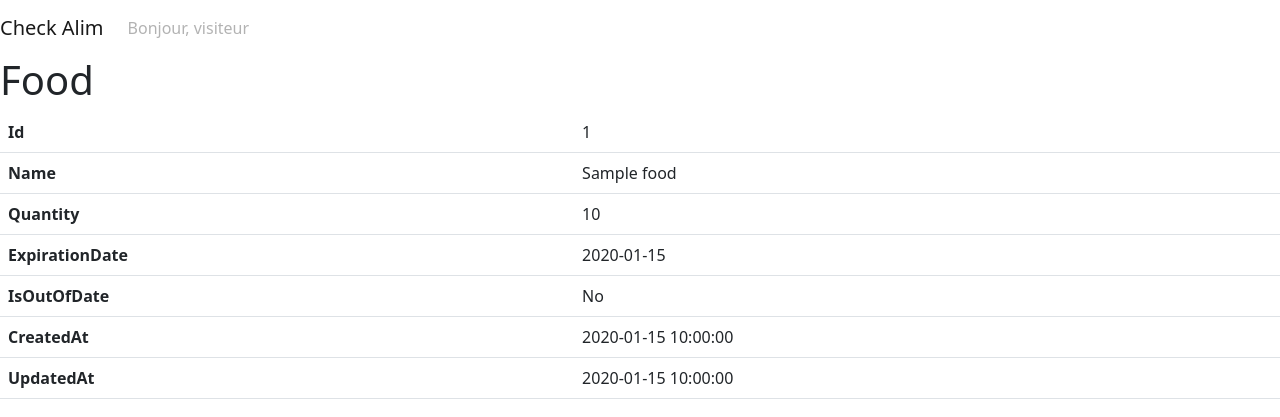
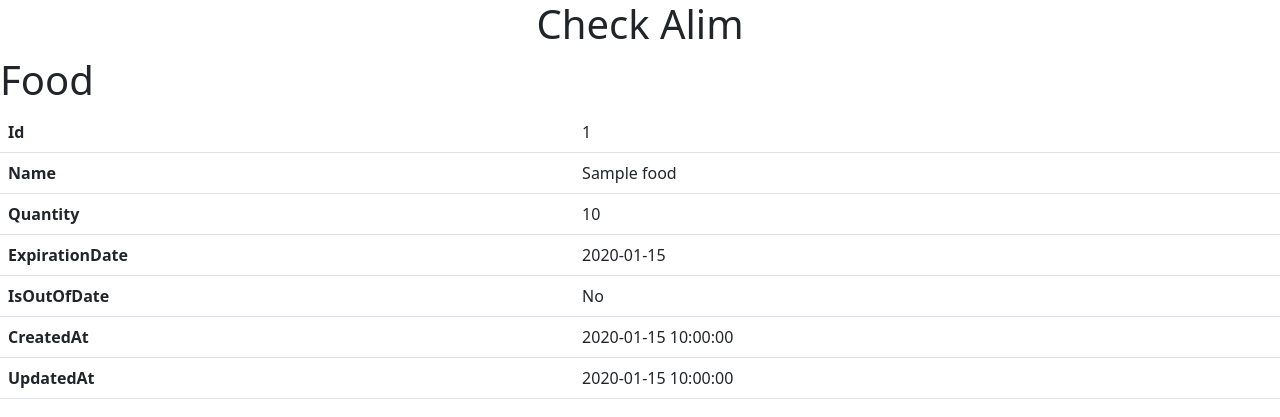
Before and after one commit to Seb735/CheckAlim, a Symfony app: template templates/front/food/show.html.twig in a window 1280 px wide. Shown: the top 417 px of the page. Run offline with Twig, Linux system fonts and the light colour scheme; the template is opened without the code that fills it: most values are stand-ins (such as "Sample title", 1, 10 or a date in 2020); some libraries are stand-ins or nearby versions.

Commit message:
WIP dashboard en twig

```diff
--- a/templates/layout/_footer.html.twig
+++ b/templates/layout/_footer.html.twig
@@ -1,3 +1,6 @@
 <footer>
-
+    {% if is_granted('IS_AUTHENTICATED_FULLY') %}
+        <span class="nav-link disabled">{{ app.user.email }}</span>
+        <a class="btn btn-dark" href="{{ path('app_logout') }}">Deconnexion</a>
+    {% endif %}
 </footer>
--- a/templates/layout/_header.html.twig
+++ b/templates/layout/_header.html.twig
@@ -1,29 +1,19 @@
-<header>
-        <nav class="navbar navbar-expand-lg navbar-light">
-            <span class="navbar-brand">Check Alim</span>
-
-            <div class="collapse navbar-collapse" id="navbarSupportedContent">
-                <ul class="navbar-nav mr-auto">
+<header class="text-center">
+    <h1>
+        Check Alim
+    </h1>
+    <ul class="nav nav-pills justify-content-center">
         {# User connecté #}
         {% if is_granted('IS_AUTHENTICATED_FULLY') %}
-                        <li class="nav-item active">
-                            <a class="nav-link" href="{{ path('dashboard') }}">Accueil</a>
+
+            <li class="nav-item">
+                <a class="nav-link active" href="{{ path('dashboard') }}">Tableau de bord</a>
             </li>
 
             <li class="nav-item">
-                            <a class="nav-link disabled">{{ app.user.email }}</a>
+                <a class="nav-link active" href="{{ path('front_food_index') }}">Aliments</a>
             </li>
 
-                        <li class="nav-item">
-                            <a class="nav-link" href="{{ path('app_logout') }}">Deconnexion</a>
-                        </li>
-                    {# User non connecté #}
-                    {% else %}
-                        <li>
-                            <a class="nav-link disabled">Bonjour, visiteur</a>
-                        </li>
         {% endif %}
     </ul>
-            </div>
-        </nav>
 </header>
```
Also changed, not shown: src/Controller/HomeController.php (+7 -2 lines), src/Repository/FoodRepository.php (+11 -0 lines), templates/home/dashboard.html.twig (+9 -0 lines), templates/layout/dashboard/_five_last_food_created.html.twig (added, +27 -0 lines), templates/layout/dashboard/_food_almost_expired.html.twig (added, +23 -0 lines). Lines whose indentation alone changed are shown as unchanged.
